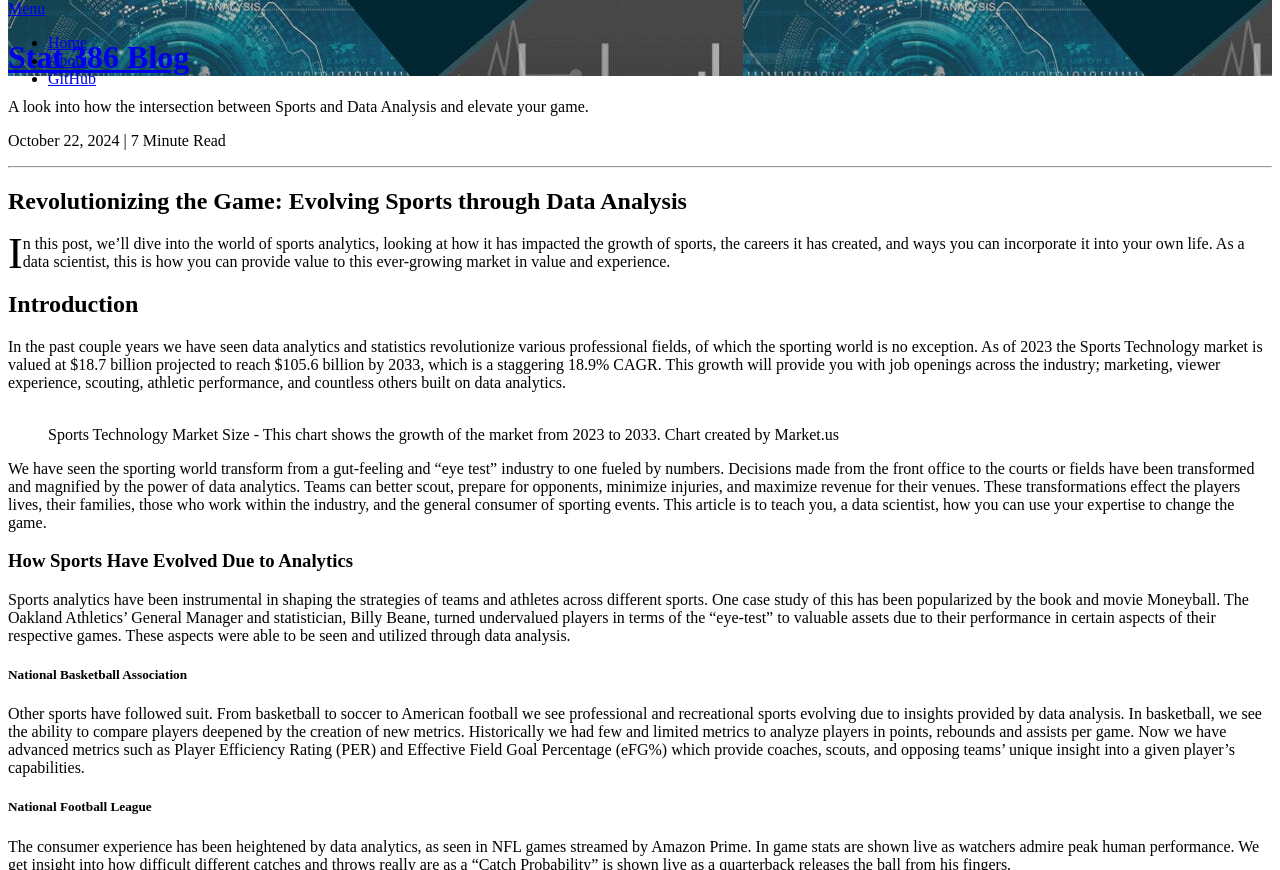
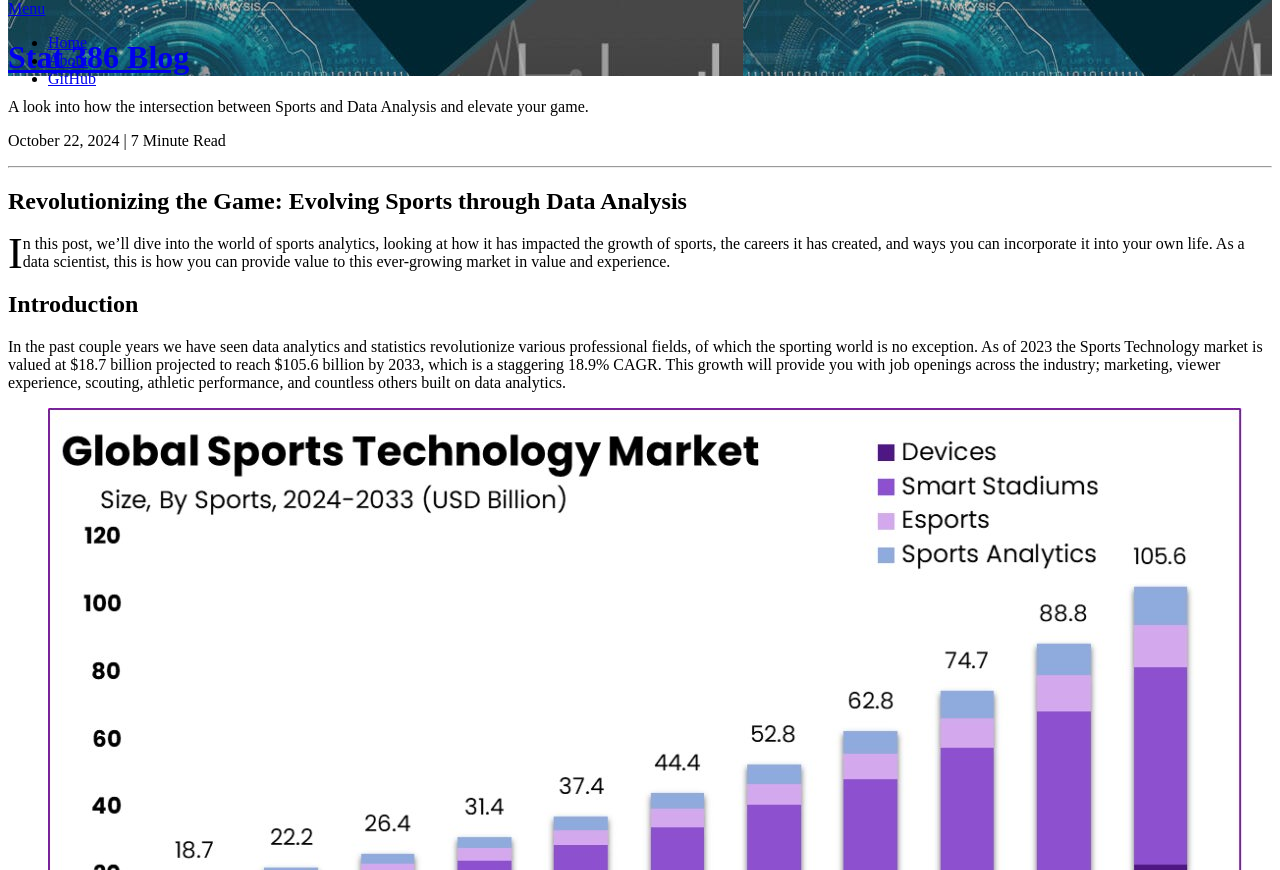
Before and after one commit to eladle21/my-blog, a Jekyll site: the page built from _posts/2024-10-05-Final-Draft.md, in a window 1280 px wide. Shown: the part 108-978 px from the top of the page. Built offline with Jekyll 4.4.1, drawn with Linux system fonts in a browser that asks for light colours; nearby versions of some CDN libraries; grey boxes are pictures that could not be loaded.

Commit message:
including github in image url

```diff
--- a/_posts/2024-10-05-Final-Draft.md
+++ b/_posts/2024-10-05-Final-Draft.md
@@ -14,7 +14,7 @@ display_image: false  # change this to true to display the image below the banne
 In the past couple years we have seen data analytics and statistics revolutionize various professional fields, of which the sporting world is no exception.  As of 2023 the Sports Technology market is valued at $18.7 billion projected to reach $105.6 billion by 2033, which is a staggering 18.9% CAGR.  This growth will provide you with job openings across the industry; marketing, viewer experience, scouting, athletic performance, and countless others built on data analytics.
 
 <figure>
-	<img src="assets/img/Sports-Technology-Market-Size.jpg" alt="">
+	<img src="https://eladle21.github.io/my-blog/assets/img/Sports-Technology-Market-Size.jpg" alt="">
 	<figcaption>Sports Technology Market Size - This chart shows the growth of the market from 2023 to 2033.  Chart created by Market.us</figcaption>
 </figure>
 
```
